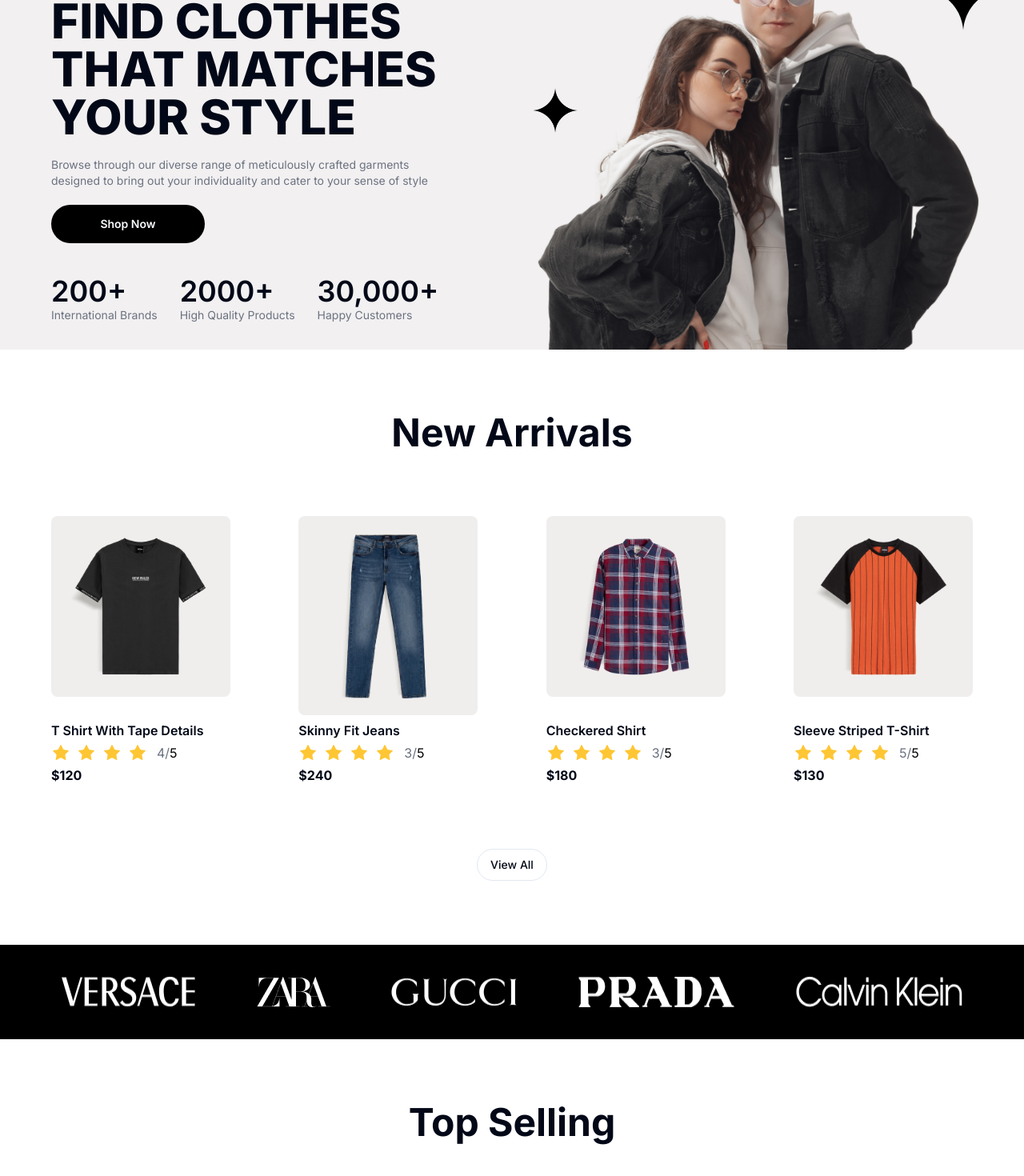
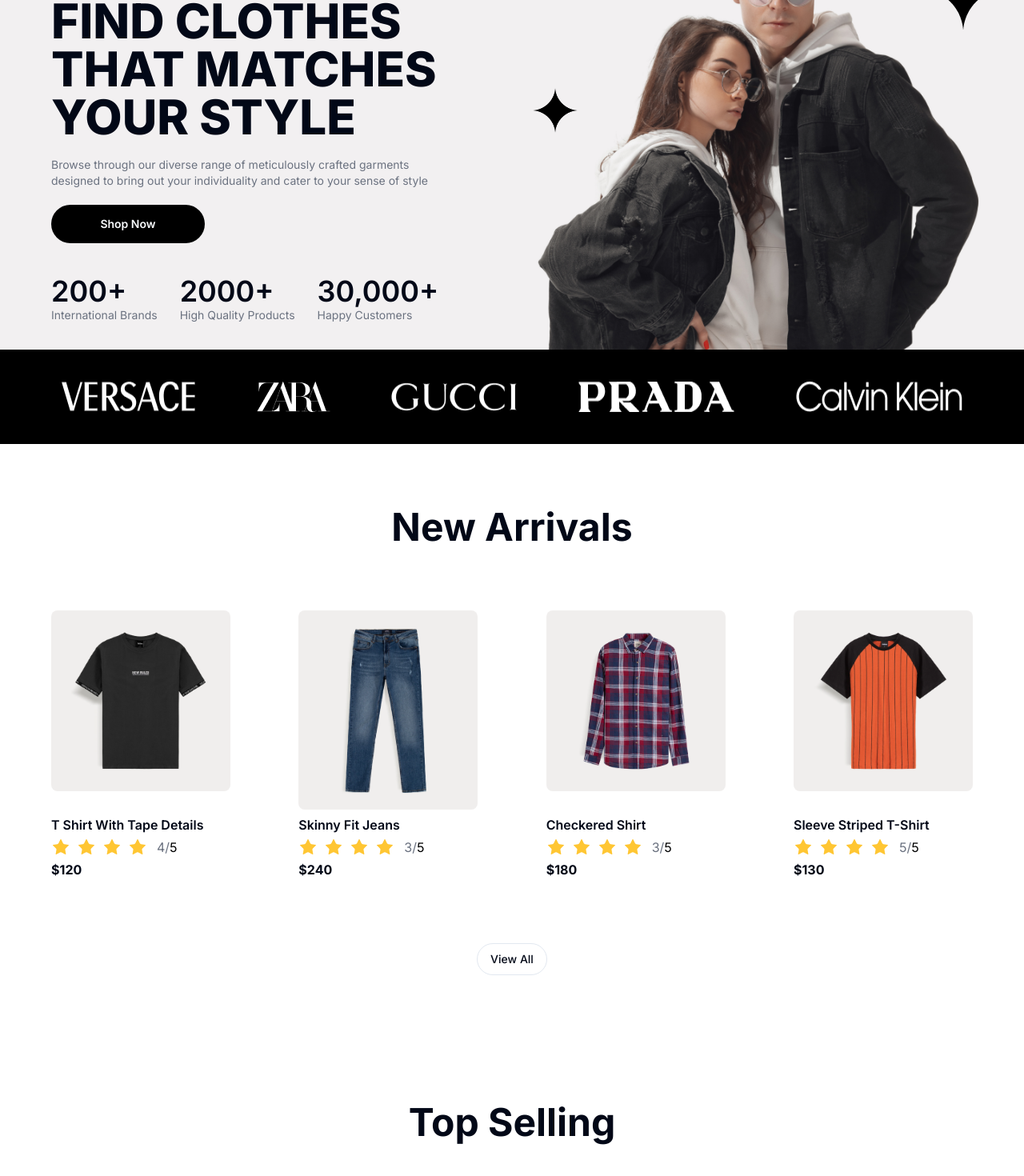
Before and after one commit to akashkennedy/shop.co, a Next.js app: page / in a window 1280 px wide. Shown: the part 250-1720 px from the top of the page at 80% size. Built offline with nearby package versions, Linux system fonts and the light colour scheme.

Commit message:
Update Folder Path

```diff
--- a/app/page.tsx
+++ b/app/page.tsx
@@ -1,16 +1,16 @@
-import Hero from "@/components/section/Hero";
-import Brands from "@/components/section/Brands";
+import Hero from "@/components/sections/Hero";
+import Brands from "@/components/sections/Brands";
 import Footer from "@/components/Footer";
-import NewArrivals from "@/components/section/NewArrivals";
-import TopSelling from "@/components/section/TopSelling";
-import HappyCustomers from "@/components/section/HappyCustomers";
+import NewArrivals from "@/components/sections/NewArrivals";
+import TopSelling from "@/components/sections/TopSelling";
+import HappyCustomers from "@/components/sections/HappyCustomers";
 
 export default function Home() {
   return (
     <main>
       <Hero />
+      <Brands />
       <NewArrivals />
-      <Brands />
       <TopSelling />
       <HappyCustomers />
       <Footer />
```
Also changed, not shown: components/sections/Brands.tsx (renamed from components/section/Brands.tsx), components/sections/HappyCustomers.tsx (renamed from components/section/HappyCustomers.tsx), components/sections/Hero.tsx (renamed from components/section/Hero.tsx), components/sections/NewArrivals.tsx (renamed from components/section/NewArrivals.tsx), components/sections/TopSelling.tsx (renamed from components/section/TopSelling.tsx).
